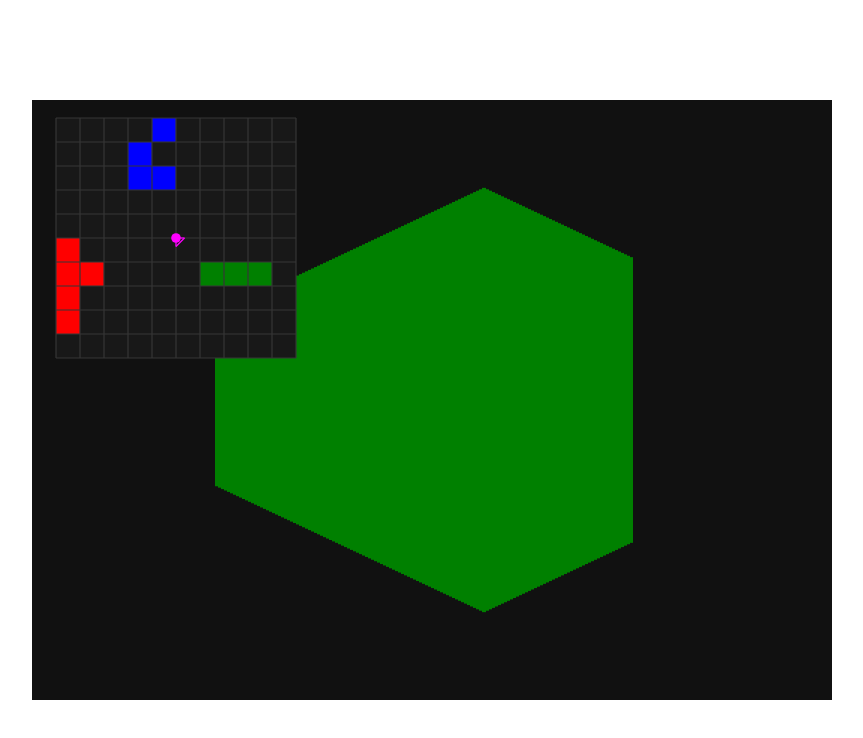
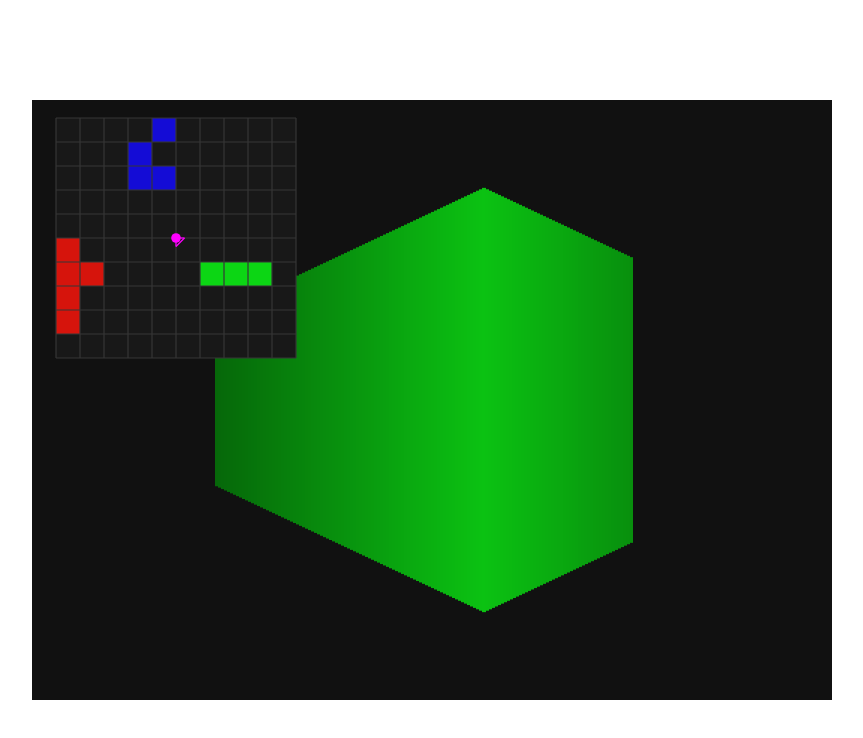
Before and after one commit to Jankoy/raycasting, a website: page index.html in a window 1280 px wide. Shown: the whole page, without its empty margins (208-1071 px from the left). Drawn offline with Linux system fonts and the light colour scheme.

Commit message:
Re-added distance based lighting

```diff
--- a/index.html
+++ b/index.html
@@ -12,6 +12,7 @@
     </style>
   </head>
   <body>
+    <img id="tsodinPog" style="display:none" src="images/tsodinPog.png"/>
     <canvas id="game" width="800" height="600"></canvas>
     <script src="index.js"></script>
   </body>
--- a/index.js
+++ b/index.js
@@ -5,8 +5,52 @@ const FAR_CLIPPING_PLANE = 12.0;
 const FOV = Math.PI * 0.5;
 const H_FOV = FOV * 0.5;
 const STRIP_COUNT = 300;
-const PLAYER_TURN = Math.PI * 0.0125;
-const PLAYER_STEP = 0.05;
+const PLAYER_TURN = Math.PI * 0.8;
+const PLAYER_SPEED = 2.2;
+class Color {
+    constructor(r, g, b, a) {
+        this.r = r;
+        this.g = g;
+        this.b = b;
+        this.a = a;
+    }
+    static red() {
+        return new Color(0.84, 0.08, 0.05, 1);
+    }
+    static green() {
+        return new Color(0.05, 0.84, 0.08, 1);
+    }
+    static blue() {
+        return new Color(0.08, 0.05, 0.84, 1);
+    }
+    brightness(factor) {
+        if (factor > 1.0)
+            factor = 1.0;
+        else if (factor < -1.0)
+            factor = -1.0;
+        let result = new Color(this.r, this.g, this.b, this.a);
+        if (factor < 0.0) {
+            factor = 1.0 + factor;
+            result.r *= factor;
+            result.g *= factor;
+            result.b *= factor;
+        }
+        else {
+            result.r = (1.0 - result.r) * factor + result.r;
+            result.g = (1.0 - result.g) * factor + result.g;
+            result.b = (1.0 - result.b) * factor + result.b;
+        }
+        return result;
+    }
+    toStyle() {
+        return `rgba(` +
+            `${Math.floor(this.r * 255)}, ` +
+            `${Math.floor(this.g * 255)}, ` +
+            `${Math.floor(this.b * 255)}, ` +
+            `${this.a}` +
+            `)`;
+    }
+}
 class Vector2D {
     constructor(x, y) {
         this.x = x;
@@ -154,7 +198,7 @@ function renderMinimap(ctx, scene, player) {
     for (let y = 0; y < gridSize.y; ++y) {
         for (let x = 0; x < gridSize.x; ++x) {
             if (scene[y][x] !== null) {
-                ctx.fillStyle = scene[y][x];
+                ctx.fillStyle = scene[y][x].toStyle();
                 ctx.beginPath();
                 ctx.fillRect(x, y, 1, 1);
                 ctx.fill();
@@ -206,7 +250,7 @@ function renderScene(ctx, scene, player) {
             const v = p.sub(player.position);
             const d = Vector2D.fromAngle(player.direction);
             const stripHeight = ctx.canvas.height / v.dot(d);
-            ctx.fillStyle = scene[c.y][c.x];
+            ctx.fillStyle = scene[c.y][c.x].brightness(Math.min(1 / v.dot(d) - 0.8, 0)).toStyle();
             ctx.beginPath();
             ctx.fillRect(x * stripWidth, (ctx.canvas.height - stripHeight) * 0.5, stripWidth + 1, stripHeight);
             ctx.fill();
@@ -222,17 +266,43 @@ function renderGame(ctx, scene, player) {
     renderScene(ctx, scene, player);
     renderMinimap(ctx, scene, player);
 }
+function getKeysNormalVector(keyStates, positive, negative) {
+    return (keyStates[positive] || 0) -
+        (keyStates[negative] || 0);
+}
 (() => {
     const scene = [
-        [null, null, null, null, "blue", null, null, null, null, null],
-        [null, null, null, "blue", null, null, null, null, null, null],
-        [null, null, null, "blue", "blue", null, null, null, null, null],
+        [null, null, null, null, Color.blue(), null, null, null, null, null],
+        [null, null, null, Color.blue(), null, null, null, null, null, null],
+        [
+            null,
+            null,
+            null,
+            Color.blue(),
+            Color.blue(),
+            null,
+            null,
+            null,
+            null,
+            null,
+        ],
         [null, null, null, null, null, null, null, null, null, null],
         [null, null, null, null, null, null, null, null, null, null],
-        ["red", null, null, null, null, null, null, null, null, null],
-        ["red", "red", null, null, null, null, "green", "green", "green", null],
-        ["red", null, null, null, null, null, null, null, null, null],
-        ["red", null, null, null, null, null, null, null, null, null],
+        [Color.red(), null, null, null, null, null, null, null, null, null],
+        [
+            Color.red(),
+            Color.red(),
+            null,
+            null,
+            null,
+            null,
+            Color.green(),
+            Color.green(),
+            Color.green(),
+            null,
+        ],
+        [Color.red(), null, null, null, null, null, null, null, null, null],
+        [Color.red(), null, null, null, null, null, null, null, null, null],
         [null, null, null, null, null, null, null, null, null, null],
     ];
     const game = document.getElementById("game");
@@ -255,14 +325,12 @@ function renderGame(ctx, scene, player) {
     const frame = (timestamp) => {
         const deltaTime = (timestamp - prevTimestamp) / 1000;
         prevTimestamp = timestamp;
-        if (keyStates["KeyW"])
-            player.position = player.position.add(Vector2D.fromAngle(player.direction).scale(PLAYER_STEP * deltaTime * 60));
-        if (keyStates["KeyS"])
-            player.position = player.position.sub(Vector2D.fromAngle(player.direction).scale(PLAYER_STEP * deltaTime * 60));
-        if (keyStates["KeyA"])
-            player.direction -= PLAYER_TURN * deltaTime * 60;
-        if (keyStates["KeyD"])
-            player.direction += PLAYER_TURN * deltaTime * 60;
+        const deltaTurn = getKeysNormalVector(keyStates, "KeyD", "KeyA");
+        const angularVelocity = deltaTurn * PLAYER_TURN;
+        player.direction += angularVelocity * deltaTime;
+        const deltaMove = getKeysNormalVector(keyStates, "KeyW", "KeyS");
+        const velocity = Vector2D.fromAngle(player.direction).scale(deltaMove * PLAYER_SPEED);
+        player.position = player.position.add(velocity.scale(deltaTime));
         renderGame(ctx, scene, player);
         window.requestAnimationFrame(frame);
     };
```
Also changed, not shown: index.ts (+130 -26 lines), images/tsodinPog.png (added), 1 other file.
